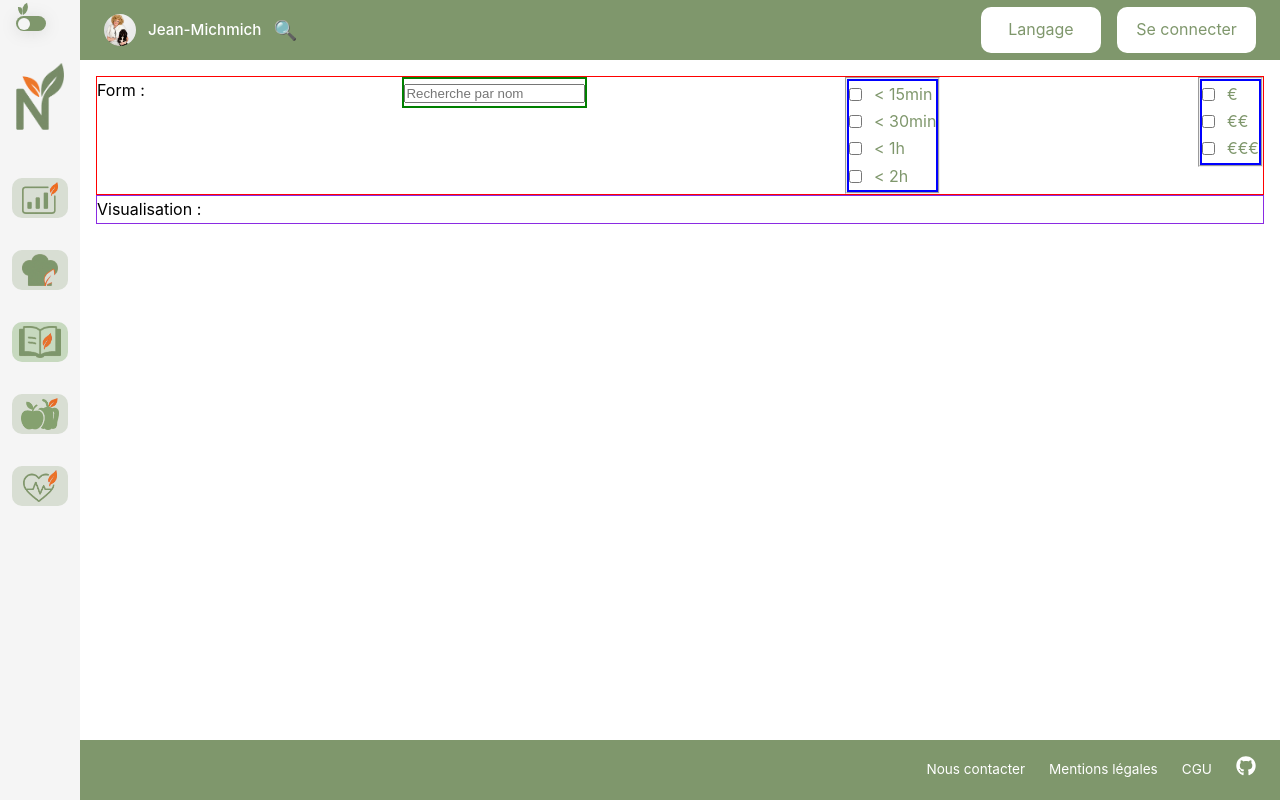
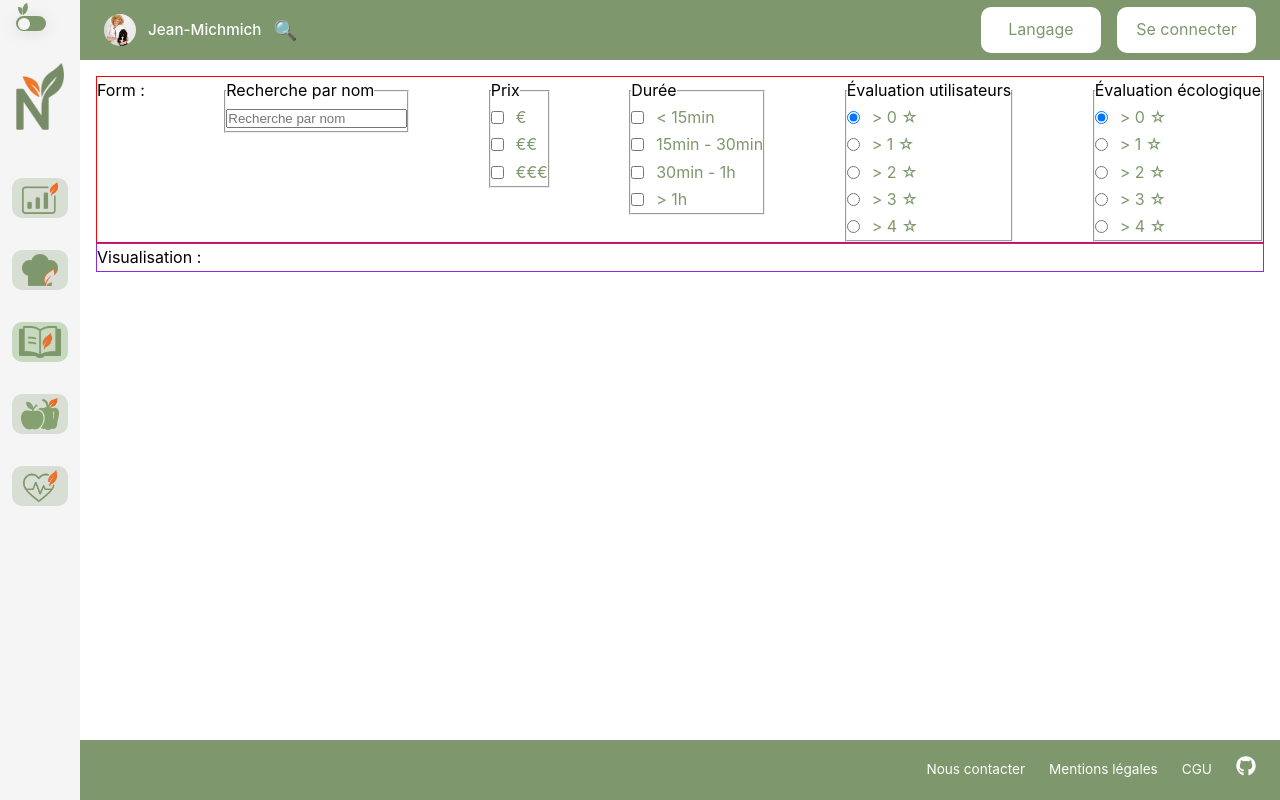
Before and after one commit to wildcodeschool-2025-03/JS-WestDevs-P3-SeazN, a React (Vite) app in the folder client/: page /recipes in a window 1280 px wide. Built offline with nearby package versions, Linux system fonts and the light colour scheme; a web font is replaced by a local one.

Commit message:
Add type - update data - form WIP

```diff
--- a/client/src/pages/recipes/Recipes.css
+++ b/client/src/pages/recipes/Recipes.css
@@ -10,7 +10,7 @@
     > fieldset {
       position: relative;
 
-      legend {
+      /* legend {
         position: absolute;
         width: 1px;
         height: 1px;
@@ -20,16 +20,16 @@
         clip: rect(0, 0, 0, 0);
         white-space: nowrap;
         border-width: 0;
-      }
+      } */
     }
 
     > fieldset:first-child {
-      border: 2px solid green;
+      /* border: 2px solid green; */
     }
 
     > fieldset:not(:first-child) {
       > div {
-        border: 2px solid blue;
+        /* border: 2px solid blue; */
         display: flex;
         flex-direction: column;
         align-items: start;
--- a/client/src/pages/recipes/Recipes.tsx
+++ b/client/src/pages/recipes/Recipes.tsx
@@ -1,50 +1,65 @@
-import "./Recipes.css"
-import { formOptions } from "./data/recipesData";
+import "./Recipes.css";
+import { formFilters } from "./data/recipesData";
 
 const Recipes = () => {
+  /* useEffect(() => {
+    const formObj = Object.fromEntries(formData)
+    console.log(formObj);
+  }, [formData]); */
+
   return (
     <section className="recipe-search">
-      <form action="">
+      <form
+        /* action="" */
+        onChange={(e) => {
+          const formData = new FormData(e.currentTarget);
+          const formObj = Object.fromEntries(formData);
+          console.log(formObj);
+        }}
+      >
         Form :
         <fieldset>
           <legend>Recherche par nom</legend>
           <label htmlFor="name">
-            <input id="name" type="text" name="name"
-              aria-label="name" placeholder="Recherche par nom" />
+            <input
+              id="name"
+              type="text"
+              name="name"
+              aria-label="name"
+              placeholder="Recherche par nom"
+            />
           </label>
         </fieldset>
-
-        <fieldset>
-          <legend>Durée</legend>
-          <div >
-            {formOptions.duration.map((item) => {
+        {formFilters.map((filter) => {
           return (
-                <label key={item.id} htmlFor={item.value} >
-                  <input type="checkbox" id={item.value} />
-                  <span > {item.label} </span>
+            <fieldset key={filter.id}>
+              <legend>{filter.filterName}</legend>
+              <div>
+                {filter.content.map((item, index) => {
+                  return (
+                    <label key={item.id} htmlFor={item.id}>
+                      <input
+                        type={filter.type}
+                        id={item.id}
+                        name={filter.id}
+                        value={item.value}
+                        defaultChecked={
+                          filter.type === "radio" ? index === 0 : undefined
+                        }
+                      />
+                      <span>
+                        {item.name} {filter.typeDetail === "ranking" && "☆"}
+                      </span>
                     </label>
-              )
+                  );
                 })}
               </div>
             </fieldset>
-        <fieldset>
-          <legend>Prix</legend>
-          <div >
-            {formOptions.price.map((item) => {
-              return (
-                <label key={item.id} htmlFor={item.value} >
-                  <input type="checkbox" id={item.value} />
-                  <span > {item.label} </span>
-                </label>
-              )
+          );
         })}
-          </div>
-        </fieldset>
       </form>
 
-      <div>
-        Visualisation :
-      </div>
+      <div>Visualisation :</div>
     </section>
   );
 };
--- a/client/src/pages/recipes/data/recipesData.ts
+++ b/client/src/pages/recipes/data/recipesData.ts
@@ -1,13 +1,51 @@
-export const formOptions = {
-  price: [
-    { id: "price1", label: "€", value: "1" },
-    { id: "price2", label: "€€", value: "2" },
-    { id: "price3", label: "€€€", value: "3" },
-  ],
-  duration: [
-    { id: "duration1", label: "< 15min", value: "15" },
-    { id: "duration2", label: "< 30min", value: "30" },
-    { id: "duration3", label: "< 1h", value: "60" },
-    { id: "duration3", label: "< 2h", value: "120" },
-  ],
-};
+import type { RecipesFormFilters } from "./recipesType";
+
+export const formFilters: RecipesFormFilters = [
+  {
+    id: "price",
+    type: "checkbox",
+    filterName: "Prix",
+    content: [
+      { id: "price1", name: "€", value: "1" },
+      { id: "price2", name: "€€", value: "2" },
+      { id: "price3", name: "€€€", value: "3" },
+    ],
+  },
+  {
+    id: "duration",
+    type: "checkbox",
+    filterName: "Durée",
+    content: [
+      { id: "duration1", name: "< 15min", value: "15" },
+      { id: "duration2", name: "15min - 30min", value: "30" },
+      { id: "duration3", name: "30min - 1h", value: "60" },
+      { id: "duration3", name: "> 1h", value: "120" },
+    ],
+  },
+  {
+    id: "usersRanking",
+    type: "radio",
+    typeDetail: "ranking",
+    filterName: "Évaluation utilisateurs",
+    content: [
+      { id: "usersRanking1", name: "> 0", value: "0" },
+      { id: "usersRanking2", name: "> 1", value: "1" },
+      { id: "usersRanking3", name: "> 2", value: "2" },
+      { id: "usersRanking4", name: "> 3", value: "3" },
+      { id: "usersRanking5", name: "> 4", value: "4" },
+    ],
+  },
+  {
+    id: "ecoRanking",
+    type: "radio",
+    typeDetail: "ranking",
+    filterName: "Évaluation écologique",
+    content: [
+      { id: "ecoRanking1", name: "> 0", value: "0" },
+      { id: "ecoRanking2", name: "> 1", value: "1" },
+      { id: "ecoRanking3", name: "> 2", value: "2" },
+      { id: "ecoRanking4", name: "> 3", value: "3" },
+      { id: "ecoRanking5", name: "> 4", value: "4" },
+    ],
+  },
+];
--- /dev/null
+++ b/client/src/pages/recipes/data/recipesType.ts
@@ -0,0 +1,15 @@
+export interface FilterOption {
+  id: string;
+  name: string;
+  value: string;
+}
+
+export interface RecipesFormFilter {
+  id: string;
+  type: string;
+  typeDetail?: string;
+  filterName: string;
+  content: FilterOption[];
+}
+
+export type RecipesFormFilters = RecipesFormFilter[];
```
Lines whose indentation alone changed are shown as unchanged.
